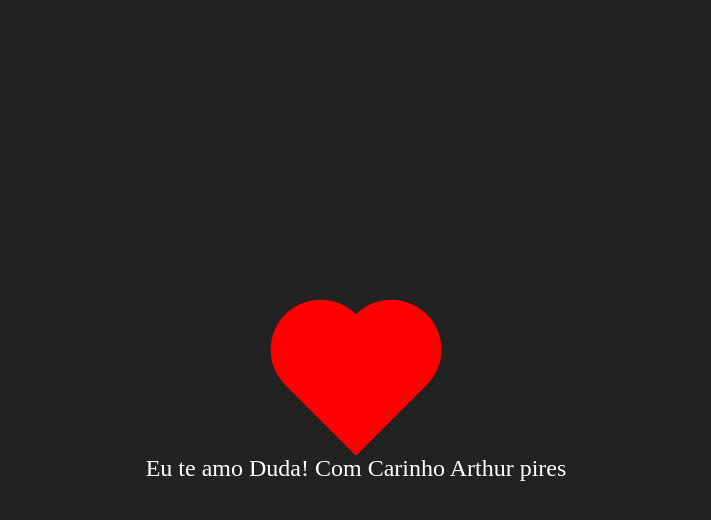
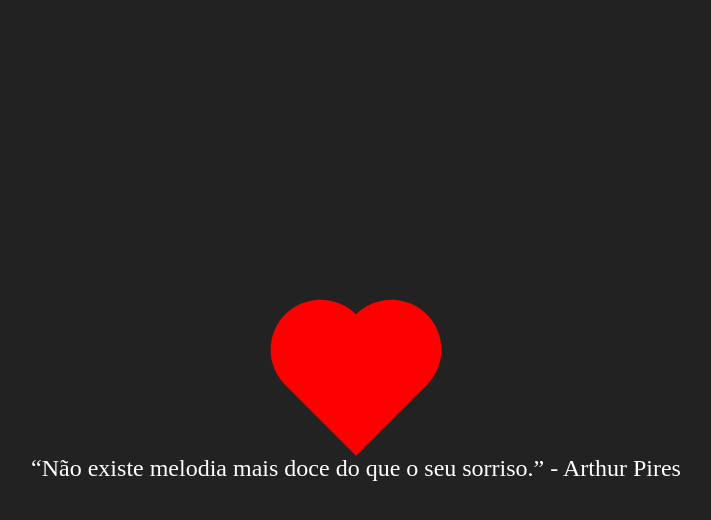
Before and after one commit to A7-gi/eduarda, a plain HTML site: page index.html in a window 1280 px wide. Both pictures are taken after a click on the element 640 px from the left and 384 px from the top of the page. Shown: the whole page, without its empty margins (284-995 px from the left). Drawn offline with Linux system fonts and the light colour scheme.

Commit message:
Update index.html

```diff
--- a/index.html
+++ b/index.html
@@ -59,7 +59,7 @@
 </head>
 <body>
     <div class="heart" onclick="showMagic()"></div>
-    <div class="message" id="message">Eu te amo Duda! Com Carinho Arthur pires</div>
+    <div class="message" id="message">“Não existe melodia mais doce do que o seu sorriso.” - Arthur Pires </div>
 
     <script>
         function showMagic() {
```
